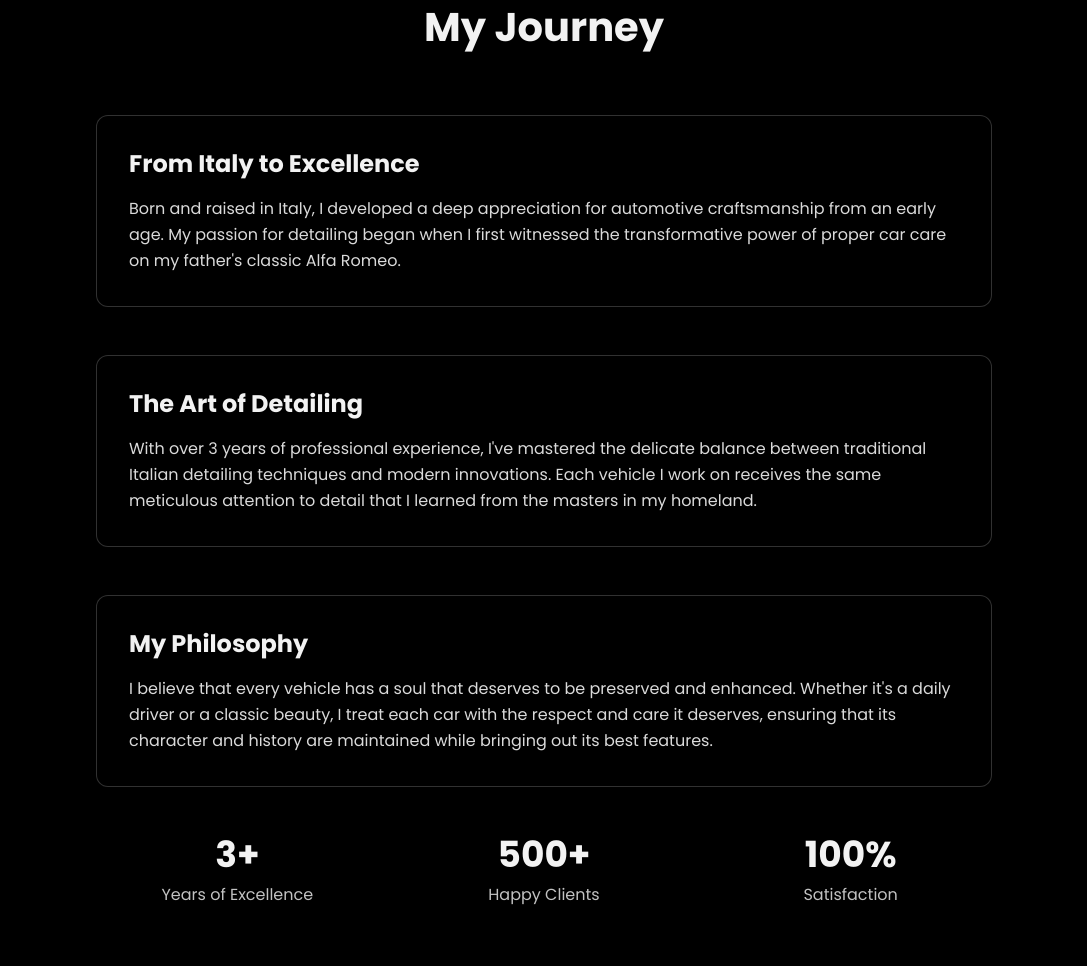
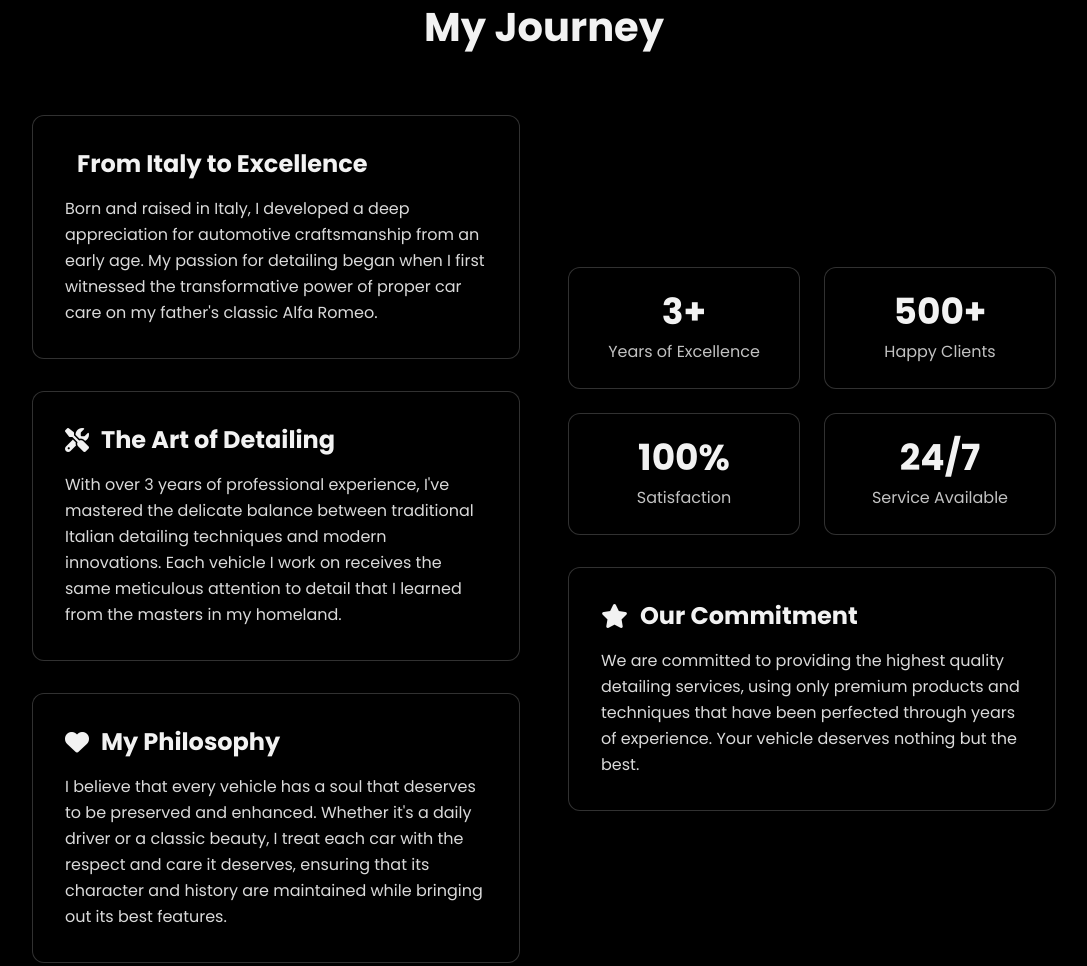
Before and after one commit to TheEnglishDutchman/passiondetailing.github.io, a website: page index.html in a window 1280 px wide. Shown: the part 905-1871 px from the top of the page, without its empty margins (96-1183 px from the left). Drawn offline with nearby package versions, Linux system fonts and the light colour scheme.

Commit message:
Restyle My Journey section with modern layout and improved visuals

```diff
--- a/index.html
+++ b/index.html
@@ -219,47 +219,77 @@
     <!-- Story Section -->
     <section id="story" class="py-20 bg-[#000000]">
         <div class="container">
-            <div class="max-w-4xl mx-auto">
+            <div class="max-w-5xl mx-auto">
                 <h2 class="section-title text-center text-[#F2F2F2] mb-16">My Journey</h2>
 
-                <div class="space-y-12">
+                <div class="grid md:grid-cols-2 gap-12 items-center">
+                    <!-- Left Column: Story Content -->
+                    <div class="space-y-8">
                         <!-- Introduction -->
-                    <div class="bg-[#000000] border border-[#F2F2F2]/20 p-8 rounded-xl">
-                        <h3 class="text-2xl font-bold text-[#F2F2F2] mb-4">From Italy to Excellence</h3>
+                        <div class="bg-[#000000] border border-[#F2F2F2]/20 p-8 rounded-xl hover:border-[#F2F2F2]/40 transition-all duration-300">
+                            <h3 class="text-2xl font-bold text-[#F2F2F2] mb-4 flex items-center">
+                                <i class="fas fa-flag-italy text-[#F2F2F2] mr-3"></i>
+                                From Italy to Excellence
+                            </h3>
                             <p class="text-[#F2F2F2]/90 leading-relaxed">
                                 Born and raised in Italy, I developed a deep appreciation for automotive craftsmanship from an early age. My passion for detailing began when I first witnessed the transformative power of proper car care on my father's classic Alfa Romeo.
                             </p>
                         </div>
 
                         <!-- Expertise -->
-                    <div class="bg-[#000000] border border-[#F2F2F2]/20 p-8 rounded-xl">
-                        <h3 class="text-2xl font-bold text-[#F2F2F2] mb-4">The Art of Detailing</h3>
+                        <div class="bg-[#000000] border border-[#F2F2F2]/20 p-8 rounded-xl hover:border-[#F2F2F2]/40 transition-all duration-300">
+                            <h3 class="text-2xl font-bold text-[#F2F2F2] mb-4 flex items-center">
+                                <i class="fas fa-tools text-[#F2F2F2] mr-3"></i>
+                                The Art of Detailing
+                            </h3>
                             <p class="text-[#F2F2F2]/90 leading-relaxed">
                                 With over 3 years of professional experience, I've mastered the delicate balance between traditional Italian detailing techniques and modern innovations. Each vehicle I work on receives the same meticulous attention to detail that I learned from the masters in my homeland.
                             </p>
                         </div>
 
                         <!-- Philosophy -->
-                    <div class="bg-[#000000] border border-[#F2F2F2]/20 p-8 rounded-xl">
-                        <h3 class="text-2xl font-bold text-[#F2F2F2] mb-4">My Philosophy</h3>
+                        <div class="bg-[#000000] border border-[#F2F2F2]/20 p-8 rounded-xl hover:border-[#F2F2F2]/40 transition-all duration-300">
+                            <h3 class="text-2xl font-bold text-[#F2F2F2] mb-4 flex items-center">
+                                <i class="fas fa-heart text-[#F2F2F2] mr-3"></i>
+                                My Philosophy
+                            </h3>
                             <p class="text-[#F2F2F2]/90 leading-relaxed">
                                 I believe that every vehicle has a soul that deserves to be preserved and enhanced. Whether it's a daily driver or a classic beauty, I treat each car with the respect and care it deserves, ensuring that its character and history are maintained while bringing out its best features.
                             </p>
                         </div>
+                    </div>
 
-                    <!-- Stats -->
-                    <div class="grid grid-cols-3 gap-6 mt-12">
-                        <div class="text-center">
+                    <!-- Right Column: Stats and Image -->
+                    <div class="space-y-8">
+                        <!-- Stats Cards -->
+                        <div class="grid grid-cols-2 gap-6">
+                            <div class="bg-[#000000] border border-[#F2F2F2]/20 p-6 rounded-xl text-center hover:border-[#F2F2F2]/40 transition-all duration-300">
                                 <div class="text-4xl font-bold text-[#F2F2F2] mb-2">3+</div>
                                 <div class="text-[#F2F2F2]/80">Years of Excellence</div>
                             </div>
-                        <div class="text-center">
+                            <div class="bg-[#000000] border border-[#F2F2F2]/20 p-6 rounded-xl text-center hover:border-[#F2F2F2]/40 transition-all duration-300">
                                 <div class="text-4xl font-bold text-[#F2F2F2] mb-2">500+</div>
                                 <div class="text-[#F2F2F2]/80">Happy Clients</div>
                             </div>
-                        <div class="text-center">
+                            <div class="bg-[#000000] border border-[#F2F2F2]/20 p-6 rounded-xl text-center hover:border-[#F2F2F2]/40 transition-all duration-300">
                                 <div class="text-4xl font-bold text-[#F2F2F2] mb-2">100%</div>
                                 <div class="text-[#F2F2F2]/80">Satisfaction</div>
+                            </div>
+                            <div class="bg-[#000000] border border-[#F2F2F2]/20 p-6 rounded-xl text-center hover:border-[#F2F2F2]/40 transition-all duration-300">
+                                <div class="text-4xl font-bold text-[#F2F2F2] mb-2">24/7</div>
+                                <div class="text-[#F2F2F2]/80">Service Available</div>
+                            </div>
+                        </div>
+
+                        <!-- Commitment Statement -->
+                        <div class="bg-[#000000] border border-[#F2F2F2]/20 p-8 rounded-xl hover:border-[#F2F2F2]/40 transition-all duration-300">
+                            <h3 class="text-2xl font-bold text-[#F2F2F2] mb-4 flex items-center">
+                                <i class="fas fa-star text-[#F2F2F2] mr-3"></i>
+                                Our Commitment
+                            </h3>
+                            <p class="text-[#F2F2F2]/90 leading-relaxed">
+                                We are committed to providing the highest quality detailing services, using only premium products and techniques that have been perfected through years of experience. Your vehicle deserves nothing but the best.
+                            </p>
                         </div>
                     </div>
                 </div>
```
Lines whose indentation alone changed are shown as unchanged.
